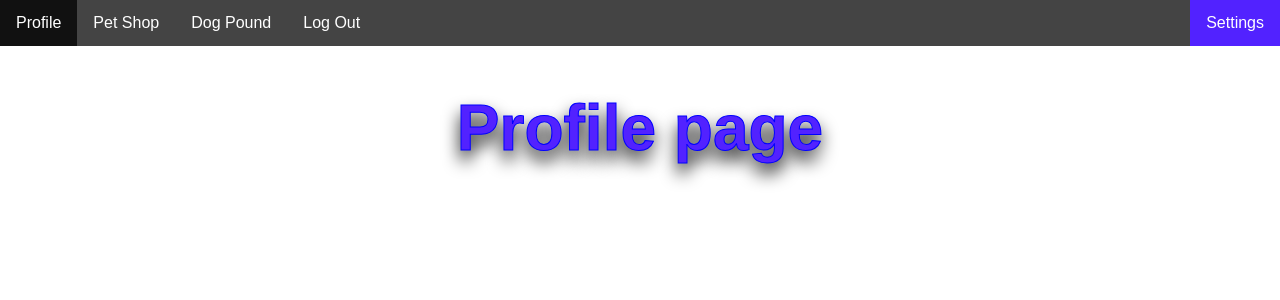
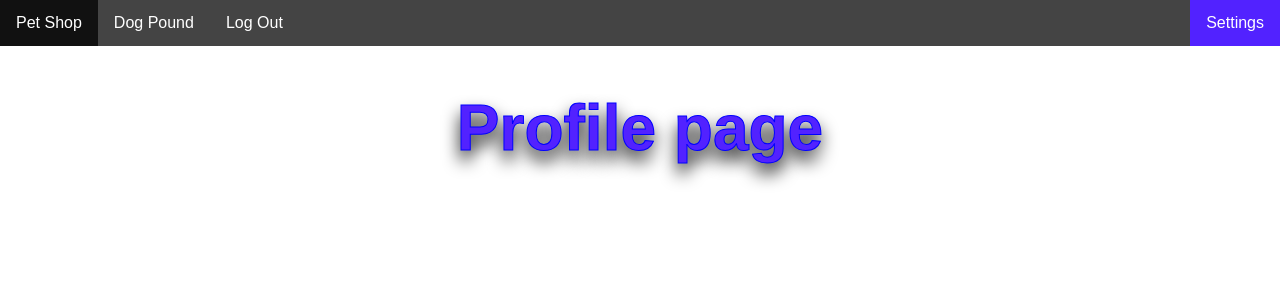
Before and after one commit to Bianca91/PoopScoop4Two-Front-End, a React (Create React App) app in the folder poopscoop4two/: page /users/1 in a window 1280 px wide. Shown: the top 300 px of the page. Built offline with nearby package versions, Linux system fonts and the light colour scheme; no server answers.

Commit message:
navbar-profile

```diff
--- a/poopscoop4two/src/App.js
+++ b/poopscoop4two/src/App.js
@@ -5,9 +5,6 @@ import LoginPage from "./containers/LoginPage";
 import MainPage from './containers/MainPage'
 import Profile from './containers/Profile'
 import { BrowserRouter as Router, Route, Redirect } from 'react-router-dom'
-
-
-
 
 class App extends Component {
 
--- a/poopscoop4two/src/components/Navbar.js
+++ b/poopscoop4two/src/components/Navbar.js
@@ -1,11 +1,16 @@
 import React, { PureComponent } from 'react'
 import './Navbar.css'
+import {Link} from 'react-router-dom'
+import { connect } from 'react-redux'
+import PropTypes from 'prop-types'
 
 class NavBar extends PureComponent {
   render() {
     return(
       <ul className="NavBar">
-        <li><a>Profile</a></li>
+      { this.props.currentUser &&
+        <li><a><Link to={ `/users/${this.props.currentUser.id}` }>Profile</Link></a></li>
+}
         <li><a>Pet Shop</a></li>
         <li><a>Dog Pound</a></li>
         <li><a>Log Out</a></li>
@@ -20,4 +25,5 @@ class NavBar extends PureComponent {
   }
 }
 
-export default NavBar
+const mapStateToProps = ({ currentUser }) => ({ currentUser })
+export default connect(mapStateToProps)(NavBar)
--- a/poopscoop4two/src/components/User.js
+++ b/poopscoop4two/src/components/User.js
@@ -1,7 +1,6 @@
 import React, { PureComponent } from 'react'
 import {connect} from 'react-redux'
 import PropTypes from 'prop-types'
-
 
 
 class User extends PureComponent {
```
Also changed, not shown: poopscoop4two/src/containers/Profile.js (+3 -5 lines).
